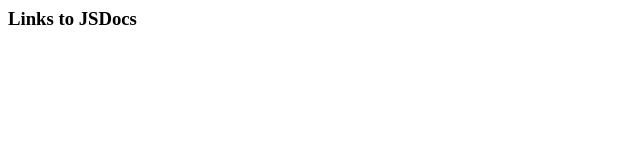
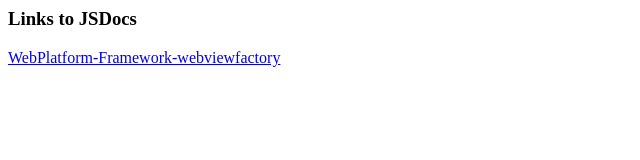
Before and after one commit to blackberry-webworks/webplatform-framework, a plain HTML site: page index.html in a window 1280 px wide. Shown: the whole page, without its empty margins (0-640 px from the left). Drawn offline with Linux system fonts and the light colour scheme.

Commit message:
Updated root index page with new entry for job WebPlatform-Framework-webviewfactory

```diff
--- a/index.html
+++ b/index.html
@@ -5,7 +5,8 @@
 	<body>
 		<div id="" >
 			<h3>Links to JSDocs</h3>
-			<a id='NewRecord'></a>
+			<a href='http://blackberry-webworks.github.com/webplatform-framework/WebPlatform-Framework-webviewfactory/index.html'>WebPlatform-Framework-webviewfactory</a>
+<a id='NewRecord'></a>
 		</div>
 	</body>
 </html>
```
